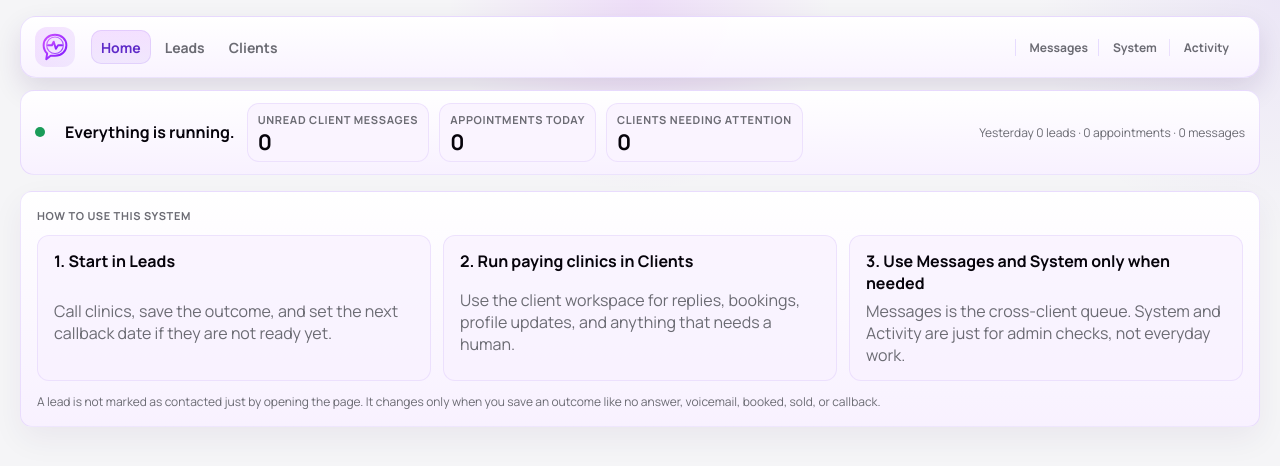
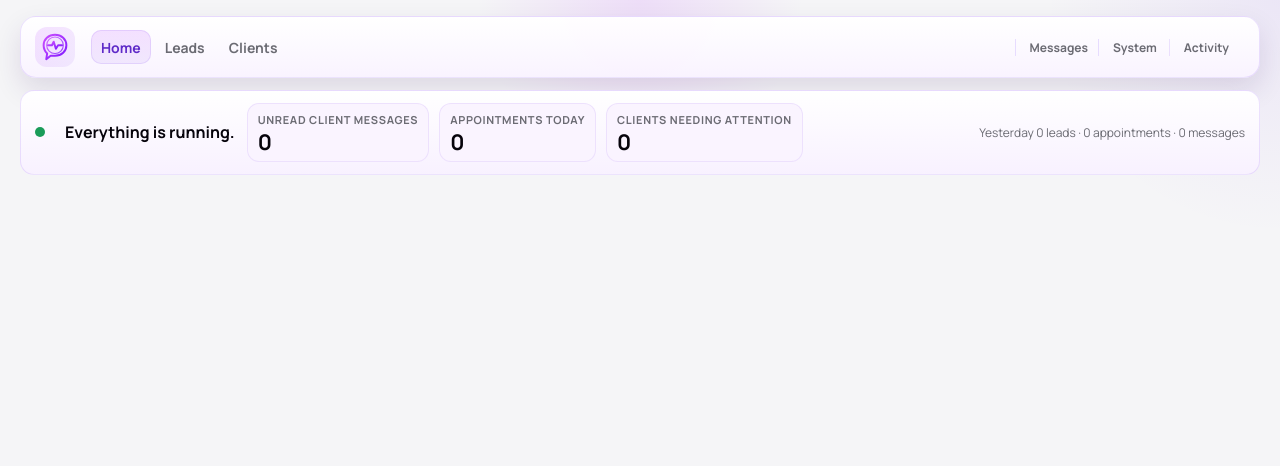
Before and after one commit to stephenmichaelmccain-create/fixyourleads-core, a Next.js app: page / in a window 1280 px wide. Shown: the top 466 px of the page. Built offline with nearby package versions, Linux system fonts and the light colour scheme; no server answers; the database is empty.

Commit message:
Remove home system guide

```diff
--- a/app/page.tsx
+++ b/app/page.tsx
@@ -164,26 +164,6 @@ export default async function HomePage() {
         </span>
       </section>
 
-      <section className="panel panel-stack home-guide-panel">
-        <div className="metric-label">How to use this system</div>
-        <div className="home-guide-grid">
-          <div className="home-guide-step">
-            <strong>1. Start in Leads</strong>
-            <span className="text-muted">Call clinics, save the outcome, and set the next callback date if they are not ready yet.</span>
-          </div>
-          <div className="home-guide-step">
-            <strong>2. Run paying clinics in Clients</strong>
-            <span className="text-muted">Use the client workspace for replies, bookings, profile updates, and anything that needs a human.</span>
-          </div>
-          <div className="home-guide-step">
-            <strong>3. Use Messages and System only when needed</strong>
-            <span className="text-muted">Messages is the cross-client queue. System and Activity are just for admin checks, not everyday work.</span>
-          </div>
-        </div>
-        <div className="tiny-muted">
-          A lead is not marked as contacted just by opening the page. It changes only when you save an outcome like no answer, voicemail, booked, sold, or callback.
-        </div>
-      </section>
     </LayoutShell>
   );
 }
```
